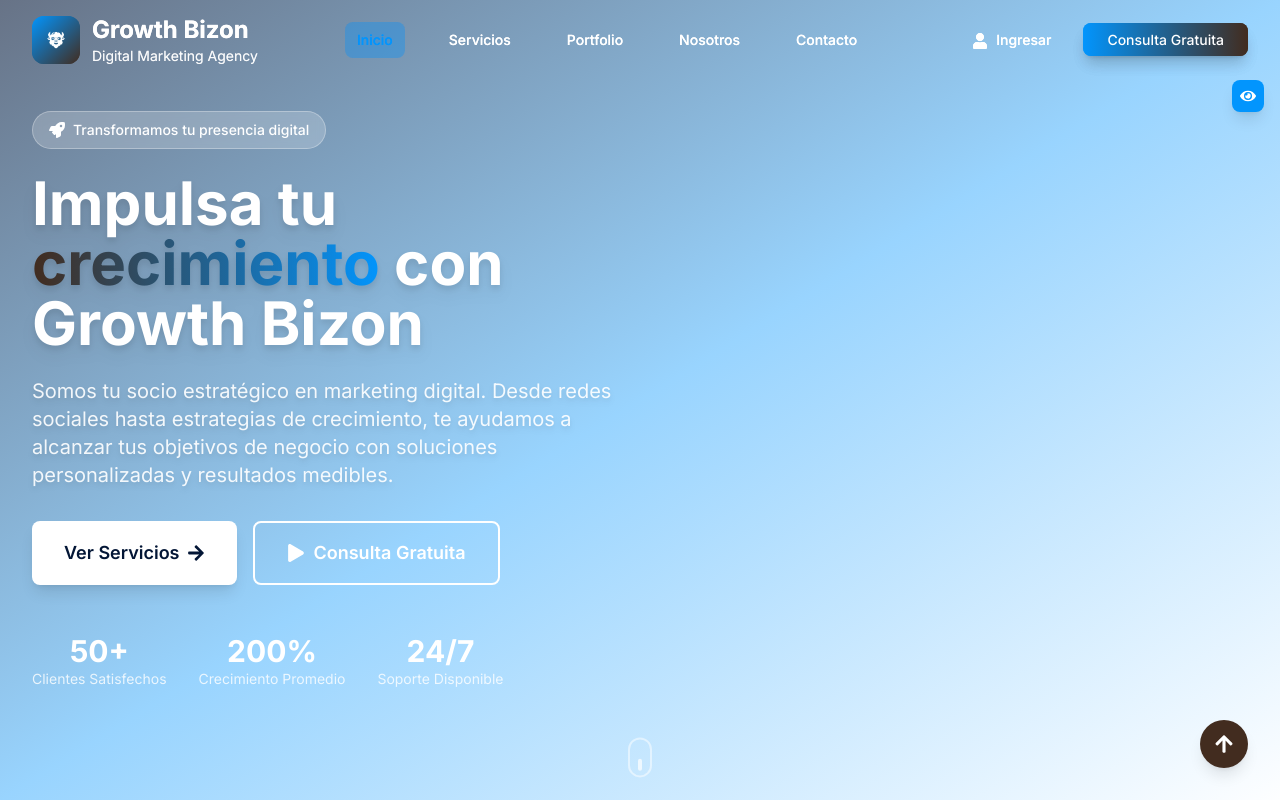
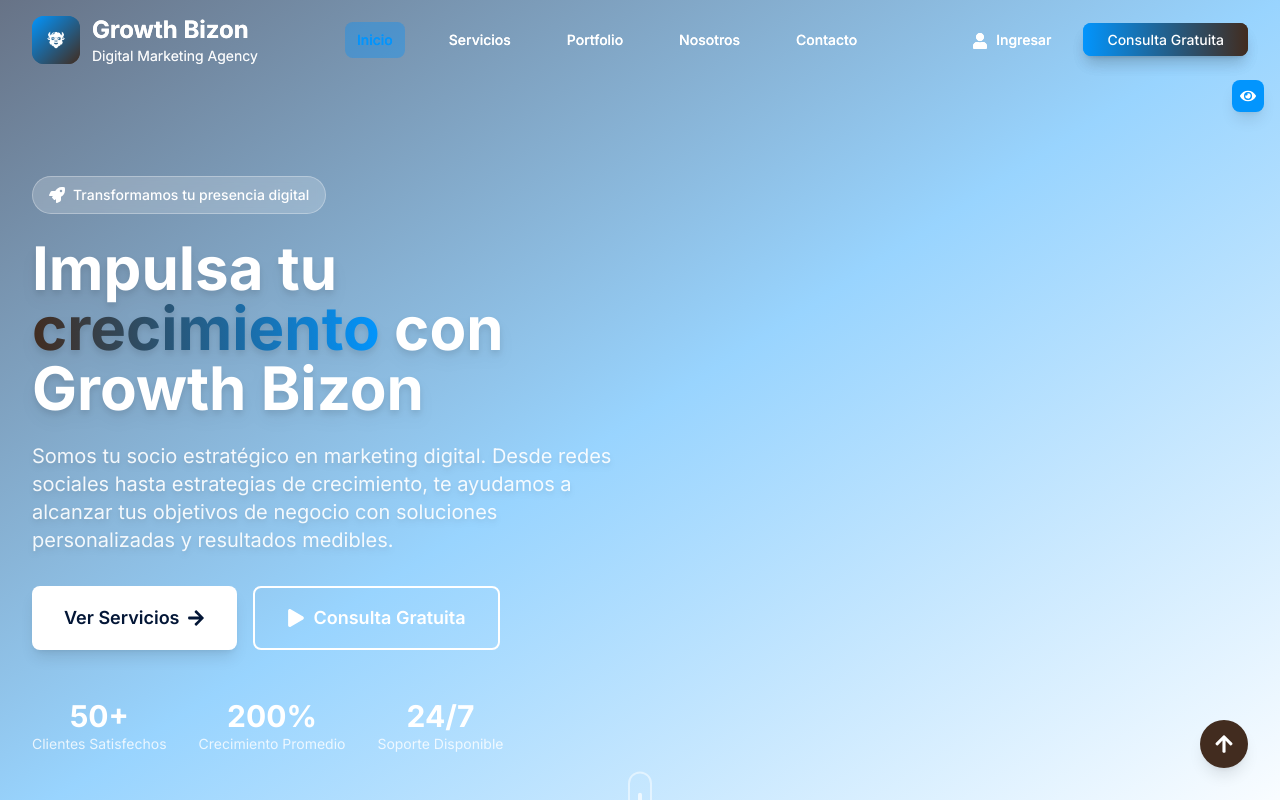
Before and after one commit to kritux/growsite, a React (Vite) app in the folder frontend/: page / in a window 1280 px wide. Shown: the top 800 px of the page. Built offline with nearby package versions, Linux system fonts and the light colour scheme.

Commit message:
fix: Agregar espacio en hero section para evitar choque con header

```diff
--- a/frontend/src/components/home/HeroSection.jsx
+++ b/frontend/src/components/home/HeroSection.jsx
@@ -24,7 +24,7 @@ const HeroSection = () => {
   };
 
   return (
-    <section className="relative min-h-screen flex items-center justify-center overflow-hidden">
+    <section className="relative min-h-screen flex items-center justify-center overflow-hidden pt-20 sm:pt-24">
       {/* Hero Background Video */}
       {!isMobile && (
         <div className="absolute inset-0 w-full h-full">
@@ -58,7 +58,7 @@ const HeroSection = () => {
         </div>
       )}
 
-      <div className="relative z-10 max-w-7xl mx-auto px-4 sm:px-6 lg:px-8 py-8 sm:py-12 lg:py-16">
+      <div className="relative z-10 max-w-7xl mx-auto px-4 sm:px-6 lg:px-8 py-12 sm:py-16 lg:py-20">
         <div className="grid grid-cols-1 lg:grid-cols-2 gap-6 sm:gap-8 lg:gap-12 items-center">
           {/* Left Column - Content */}
           <motion.div
--- a/frontend/src/components/pages/Portfolio.jsx
+++ b/frontend/src/components/pages/Portfolio.jsx
@@ -30,12 +30,12 @@ const Portfolio = () => {
     // Redes Sociales
     {
       id: 1,
-      title: "Campaña Instagram - Restaurante Gourmet",
+      title: "Gestión de Redes Sociales - Cliente Restaurante",
       category: "redes-sociales",
-      client: "La Cocina del Chef",
-      description: "Estrategia completa de redes sociales con contenido culinario, stories interactivos y campañas de engagement.",
+      client: "Cliente Confidencial",
+      description: "Estrategia completa de redes sociales con contenido creativo, stories interactivos y campañas de engagement para restaurante local.",
       image: "https://images.unsplash.com/photo-1556909114-f6e7ad7d3136?w=800&h=600&fit=crop",
-      results: ["+300% engagement", "+150% seguidores", "+200% ventas online"],
+      results: ["+250% engagement", "+120% seguidores", "+180% ventas online"],
       tags: ["Instagram", "Facebook", "Contenido Culinario", "Stories"],
       year: "2024",
       featured: true
```
Also changed, not shown: 1 other file (tests, documents, lock files or other folders).
